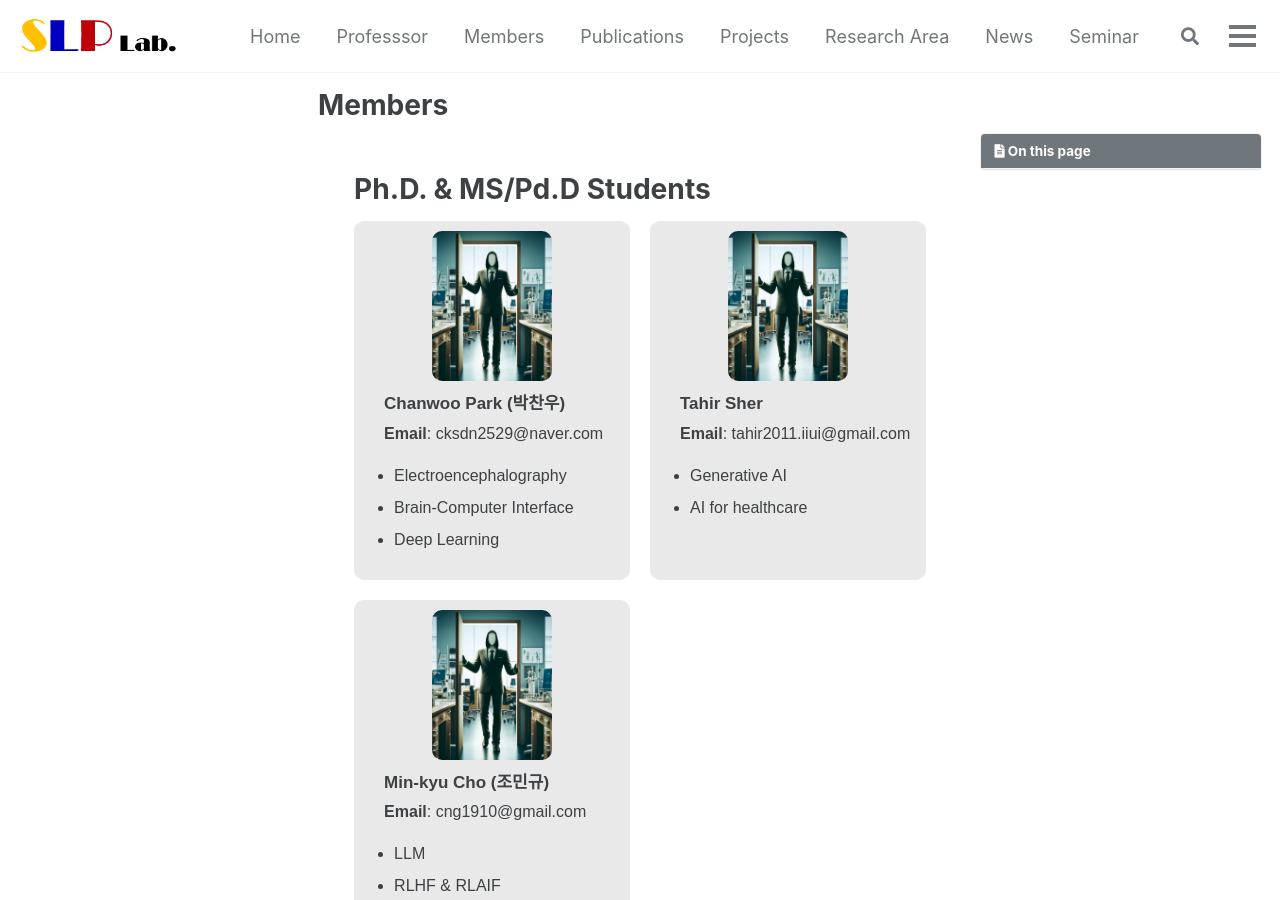
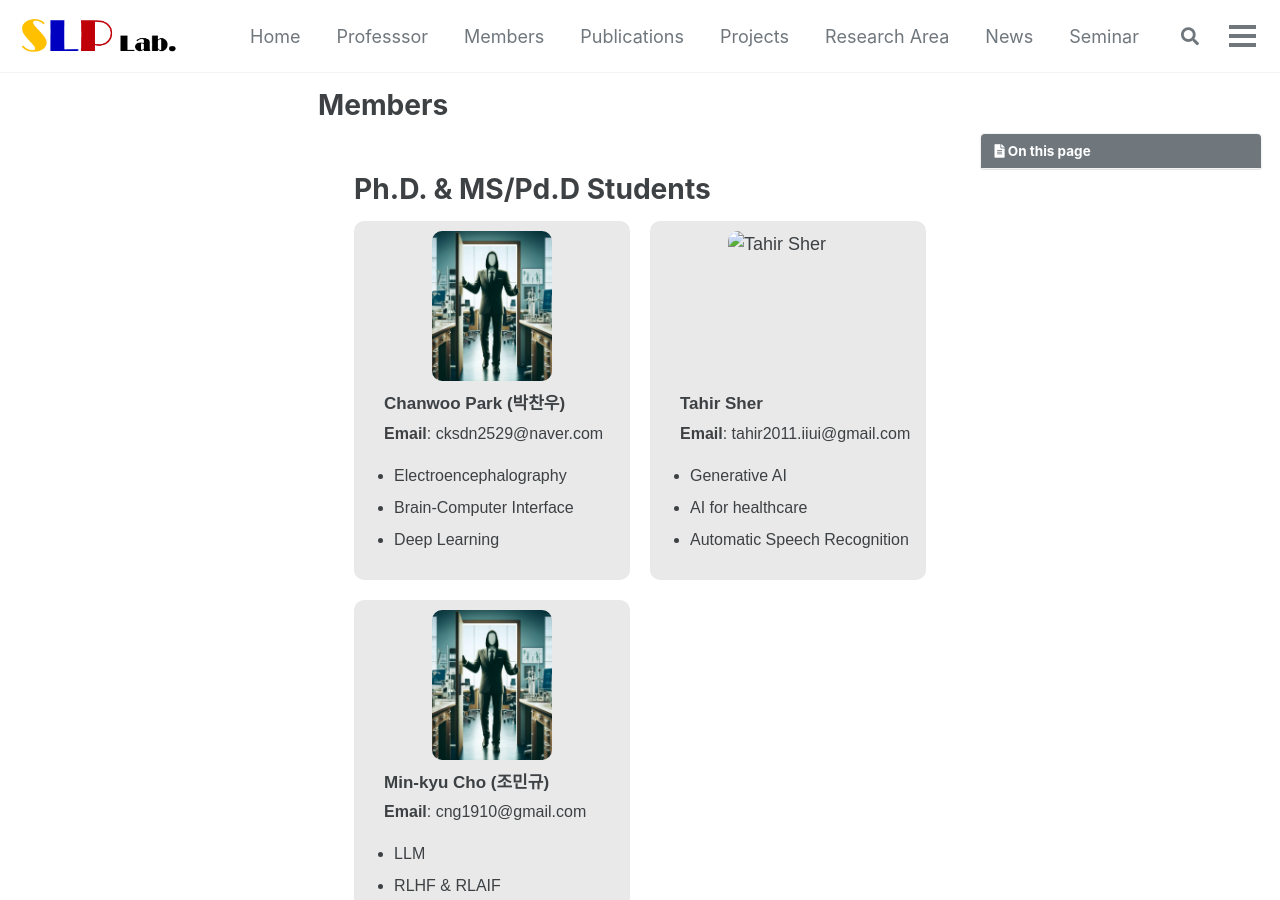
Before and after one commit to slp-laboratory/slp-laboratory.github.io, a Jekyll site: the page built from _pages/members.md, in a window 1280 px wide and 900 px high. Built offline with Jekyll 4.4.1, drawn with Linux system fonts in a browser that asks for light colours; cached includes are drawn as plain includes; comment, search, counter and statistics services are not loaded.

Commit message:
Update Tahir_info.md

```diff
--- a/_pages/members.md
+++ b/_pages/members.md
@@ -50,13 +50,14 @@ toc: true
       </div>
     </div>
       <div class="student">
-      <img src="../assets/images/member/someone.PNG" alt="Min-kyu Cho">
+      <img src="../aassets/images/member/Tahir Sher.jpg" alt="Tahir Sher">
       <div class="info">
         <div class="name">Tahir Sher</div>
         <div class="email"><strong>Email</strong>: tahir2011.iiui@gmail.com</div>
         <ul>
           <li>Generative AI</li>
           <li>AI for healthcare</li>
+          <li>Automatic Speech Recognition</li>
         </ul>
       </div>
     </div>
```
